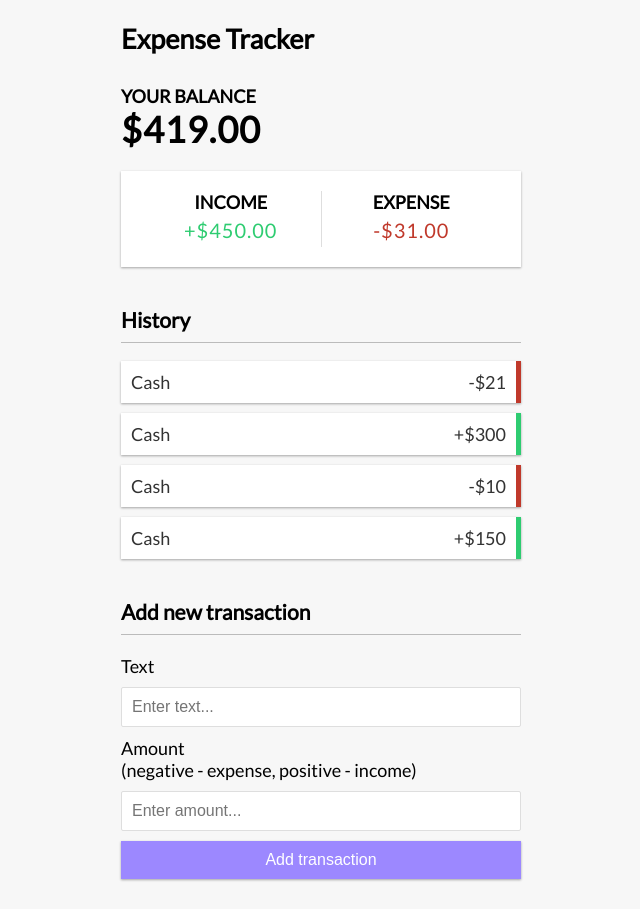
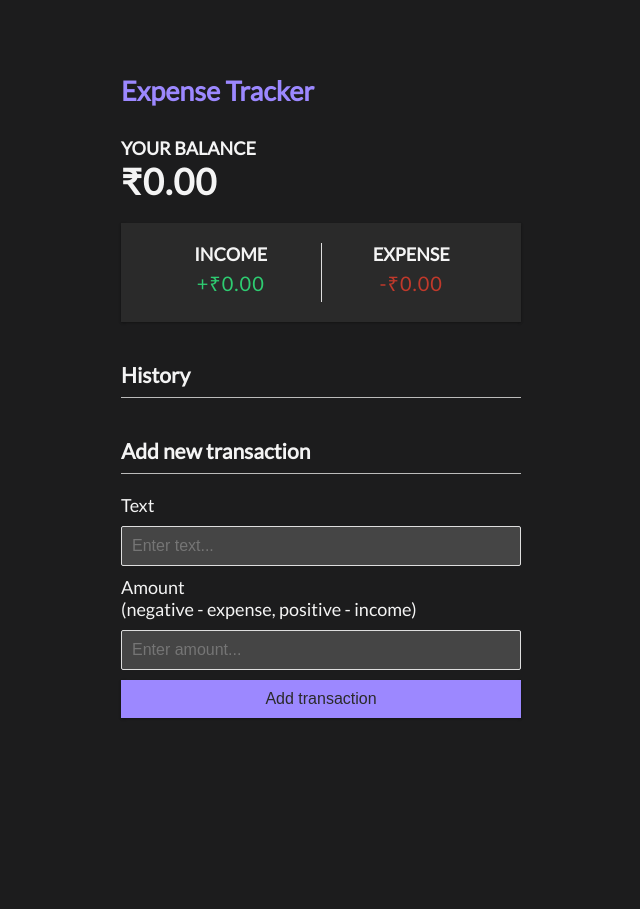
Before and after one commit to Rajgokul80565/expense_tracker, a React (Vite) app: page / in a window 1280 px wide. Shown: the whole page, without its empty margins (319-959 px from the left). After the commit the page ends 800 px from the top, so only its background shows below. Built offline with nearby package versions, Linux system fonts and the light colour scheme.

Commit message:
Completed

```diff
--- a/package.json
+++ b/package.json
@@ -10,8 +10,10 @@
     "preview": "vite preview"
   },
   "dependencies": {
+    "@types/uuid": "^9.0.8",
     "react": "^18.2.0",
-    "react-dom": "^18.2.0"
+    "react-dom": "^18.2.0",
+    "uuid": "^9.0.1"
   },
   "devDependencies": {
     "@types/react": "^18.2.43",
--- a/src/App.css
+++ b/src/App.css
@@ -51,7 +51,7 @@
 }
 
 body {
-  background-color: #f7f7f7;
+  background-color: #1c1c1d;
   display: flex;
   flex-direction: column;
   align-items: center;
@@ -70,21 +70,28 @@ body {
 h1 {
   letter-spacing: 1px;
   margin: 0;
+  color: #f4f4f4;
 }
 
 h3 {
   border-bottom: 1px solid #bbb;
   padding-bottom: 10px;
   margin: 40px 0 10px;
+  color: #f4f4f4;
 }
 
 h4 {
   margin: 0;
   text-transform: uppercase;
+   color: #f4f4f4;
+}
+
+h2 {
+  color: #9c88ff;
 }
 
 .inc-exp-container {
-  background-color: #fff;
+  background-color: #2a2a2a;
   box-shadow: var(--box-shadow);
   padding: 20px;
   display: flex;
@@ -134,7 +141,7 @@ input[type='number'] {
   cursor: pointer;
   background-color: #9c88ff;
   box-shadow: var(--box-shadow);
-  color: #fff;
+  color: #2a2a2a;
   border: 0;
   display: block;
   font-size: 16px;
@@ -155,9 +162,9 @@ input[type='number'] {
 }
 
 .list li {
-  background-color: #fff;
+  background-color: #2a2a2a;
   box-shadow: var(--box-shadow);
-  color: #333;
+  color: #dbdbdb;
   display: flex;
   justify-content: space-between;
   position: relative;
@@ -177,7 +184,7 @@ input[type='number'] {
   cursor: pointer;
   background-color: #e74c3c;
   border: 0;
-  color: #fff;
+  color: #2a2a2a;
   font-size: 20px;
   line-height: 20px;
   padding: 2px 5px;
@@ -192,3 +199,11 @@ input[type='number'] {
 .list li:hover .delete-btn {
   opacity: 1;
 }
+
+.form-control input{
+      background-color:#454545;
+      color: #fff;
+}
+.form-control  label {
+  color: #f4f4f4;
+}
--- a/src/components/AddTransaction.tsx
+++ b/src/components/AddTransaction.tsx
@@ -1,20 +1,37 @@
-
+import {useState, useContext} from "react";
+import { GlobalContext } from "../contexts/GlobalState";
+import { v4 as uuidv4 } from 'uuid';
 
 function AddTransaction() {
+  const {addTrans} = useContext(GlobalContext);
+  const [formText, setText] = useState("");
+  const [formAmount, setAmount] = useState("");
+
+  const onSubmit = (e:React.FormEvent<HTMLFormElement>) => {
+        e.preventDefault();
+        const newTransaction = {
+          id: Math.floor(Math.random() * 100000000),
+          text: formText,
+          amount: parseFloat(formAmount),
+        }
+        addTrans(newTransaction);
+        setText("");
+        setAmount("");
+  }
   return (
     <>
     <h3>Add new transaction</h3>
-      <form>
+      <form onSubmit={onSubmit}>
         <div className="form-control">
           <label htmlFor="transactiontext">Text</label>
-          <input type="text"  placeholder="Enter text..." />
+          <input type="text"value={formText} onChange={(e) => setText(e.target.value)}  placeholder="Enter text..." />
         </div>
         <div className="form-control">
           <label htmlFor="amount"
             >Amount <br />
             (negative - expense, positive - income)</label
           >
-          <input type="number"  placeholder="Enter amount..." />
+          <input type="number" value={formAmount} onChange={(e) => setAmount(e.target.value)}  placeholder="Enter amount..." />
         </div>
         <button className="btn">Add transaction</button>
       </form>
--- a/src/components/Balance.tsx
+++ b/src/components/Balance.tsx
@@ -12,7 +12,7 @@ function Balance() {
   return (
     <>
     <h4>Your Balance</h4>
-      <h1>${total}</h1>
+      <h1>₹{total}</h1>
   </>
   )
 }
--- a/src/components/IncomeExpense.tsx
+++ b/src/components/IncomeExpense.tsx
@@ -22,11 +22,11 @@ function IncomeExpense() {
     <div className="inc-exp-container">
         <div>
           <h4>Income</h4>
-          <p  className="money plus">+${income}</p>
+          <p  className="money plus">+₹{income}</p>
         </div>
         <div>
           <h4>Expense</h4>
-          <p  className="money minus">-${expense}</p>
+          <p  className="money minus">-₹{expense}</p>
         </div>
       </div>
   )
--- a/src/components/Transaction.tsx
+++ b/src/components/Transaction.tsx
@@ -21,7 +21,7 @@ export const Transaction = (props:TransactionProps) => {
 
     return (
         <li className={props.transaction.amount < 0 ? "minus" : "plus"} key={props?.transaction.id}>
-            Cash <span>{sign}${Math.abs(props.transaction.amount)}</span>
+            {props.transaction.text} <span>{sign}₹{Math.abs(props.transaction.amount)}</span>
             <button onClick={() => deleteTrans(props?.transaction.id)} className="delete-btn">x</button>
         </li>
     )
--- a/src/components/TransactionList.tsx
+++ b/src/components/TransactionList.tsx
@@ -11,7 +11,6 @@ function TransactionList() {
       <h3>History</h3>
       <ul  className="list">
         {transactions.map(trans => <Transaction  transaction={trans}/>)}
-
       </ul>
     </>
 
--- a/src/contexts/AppReducer.tsx
+++ b/src/contexts/AppReducer.tsx
@@ -1,7 +1,20 @@
-type actionProps = {
-    type:string,
-    payload: number ,
+
+
+type addActionProps = {
+    type:"ADD_TRANSACTION",
+    payload:{
+        id: number,
+        text: string,
+        amount: number
+    },
 }
+
+type deleteActionProps = {
+    type: "DELETE_TRANSACTION",
+    payload: number,
+}
+
+type actionProps = addActionProps | deleteActionProps;
 
 type stateProps = {
     transactions:{
@@ -18,11 +31,11 @@ export default (state:stateProps, action:actionProps) => {
                     ...state,
                     transactions: state.transactions.filter(trans => trans.id !== action.payload)
                 }
-            // case "ADD_TRANSACTION":
-            //     return {
-            //         ...state,
-            //         transactions:[action.payload, ...state.transactions]
-            //     }
+            case "ADD_TRANSACTION":
+                return {
+                    ...state,
+                    transactions:[action?.payload,...state.transactions]
+                }
             default: return state;
         }
 }
--- a/src/contexts/GlobalState.tsx
+++ b/src/contexts/GlobalState.tsx
@@ -10,20 +10,22 @@ type GlobalProps = {
 //     transaction:{}[],
 // }
 
-type transactionProps ={
+interface TransactionProps {
     id: number,
     text: string,
     amount: number
 }
 
-const initialState = {
-    transactions:[
-  { id: 1, text: 'Flower', amount: -21 },
-  { id: 2, text: 'Salary', amount: 300 },
-  { id: 3, text: 'Book', amount: -10 },
-  { id: 4, text: 'Camera', amount: 150 }
-],
-deleteTrans:(id:number) => {},
+interface InitialState {
+    transactions:TransactionProps[],
+    deleteTrans:(id:number) => void,
+    addTrans:(transaction:TransactionProps) => void,
+}
+
+const initialState:InitialState = {
+    transactions:[],
+    deleteTrans:(id:number) => {},
+    addTrans:(transaction:TransactionProps) => {},
 };
 
 export const GlobalContext = createContext(initialState);
@@ -39,17 +41,18 @@ const GlobalProvider =({children}:GlobalProps) => {
             });
     }
 
-    const addTransaction = (transaction:transactionProps) => {
+    const addTransaction = (transaction:TransactionProps) => {
             dispatch({
             type:"ADD_TRANSACTION",
             payload: transaction,
-        })
+        });
     }
 
     return (
         <GlobalContext.Provider value={{
             transactions:state.transactions,
             deleteTrans:deleteTransaction,
+            addTrans:addTransaction,
         }}>
         {children}
         </GlobalContext.Provider>
```
Also changed, not shown: 1 other file (tests, documents, lock files or other folders).
